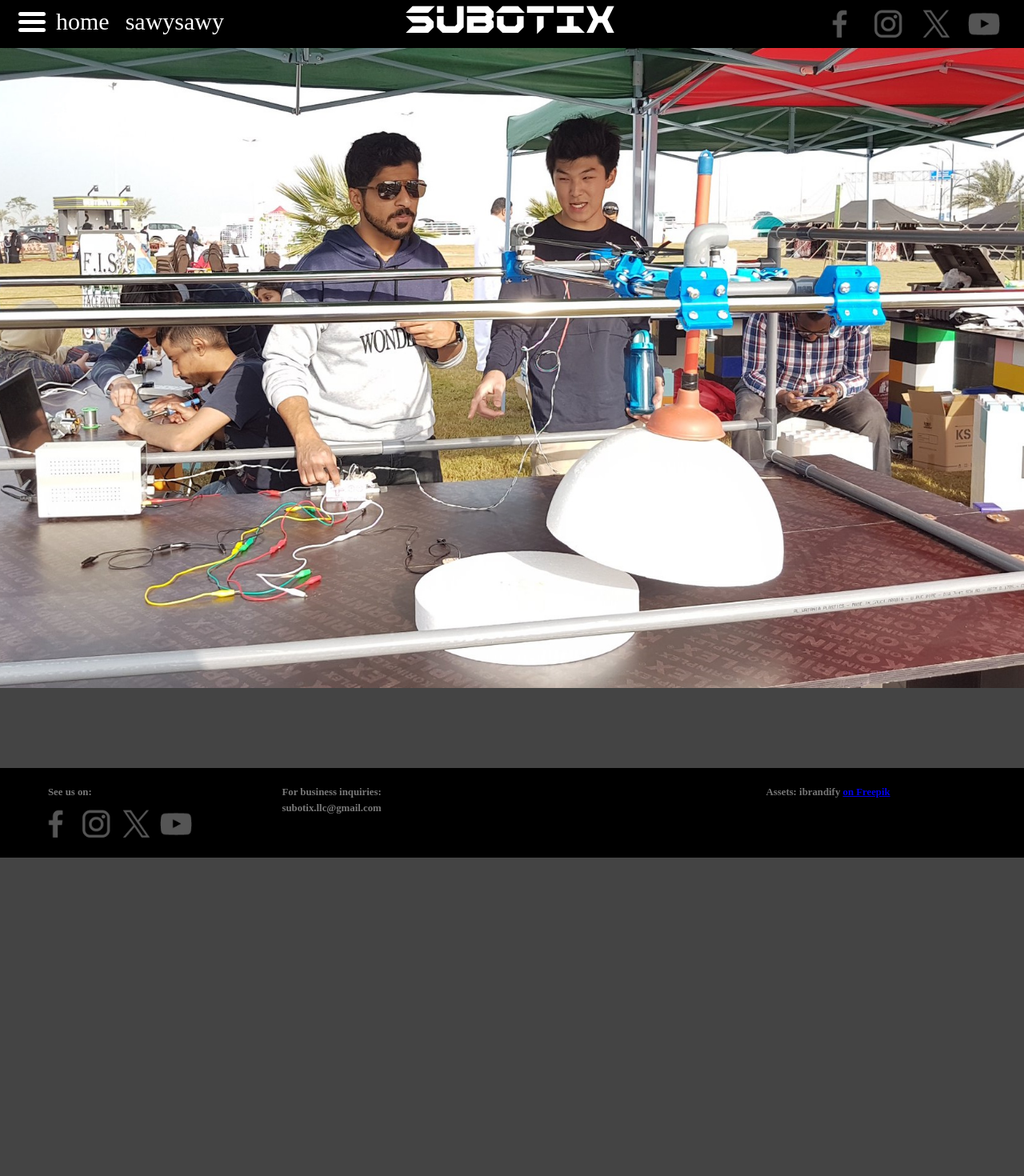
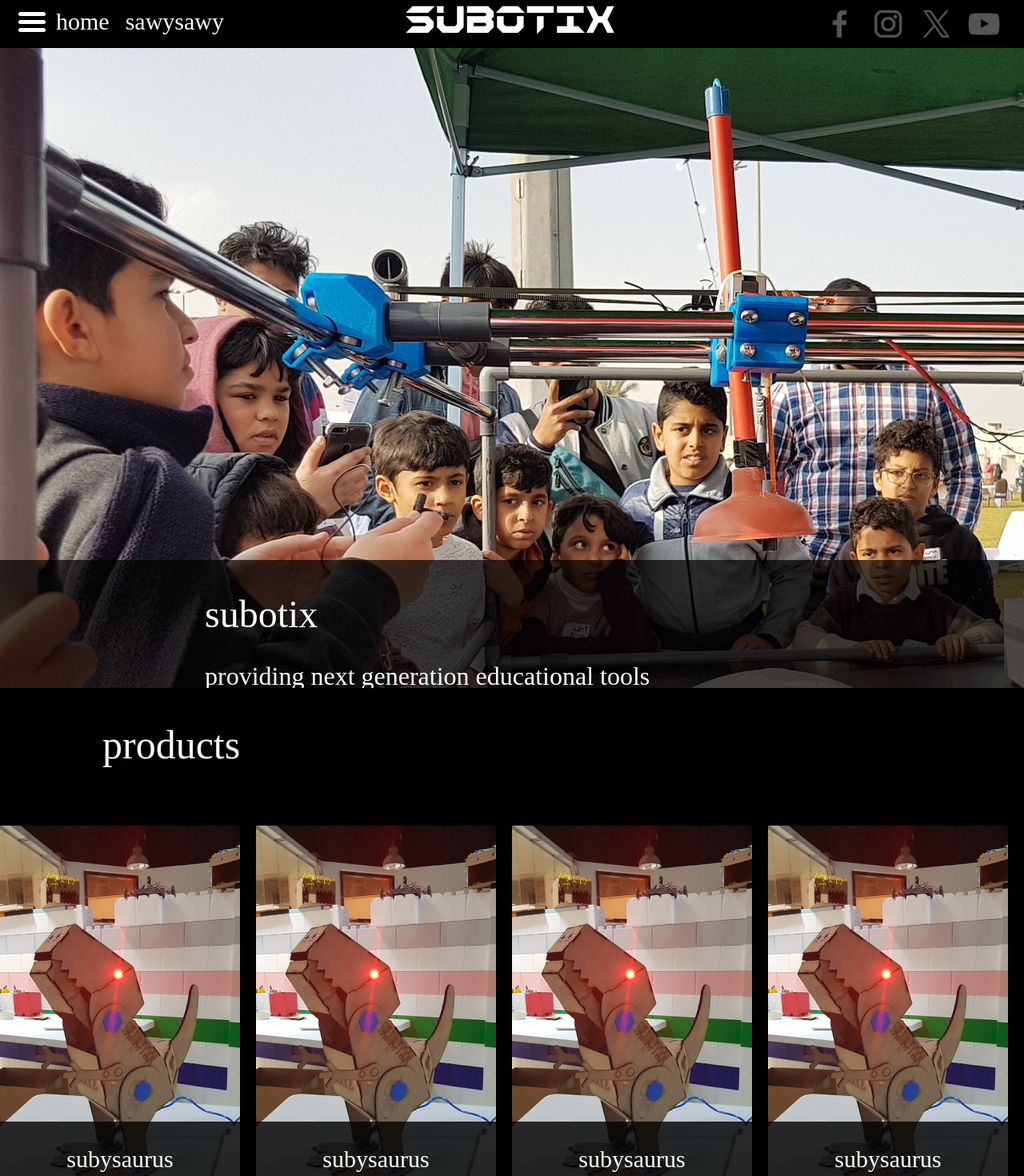
Before and after one commit to Matteo-Y/Subotix_site_legacy, a React (Create React App) app: page /#/ in a window 1280 px wide. Shown: the top 1470 px of the page at 80% size. Before the commit the page ends 1072 px from the top, so only its background shows below. Built offline with nearby package versions, Linux system fonts and the light colour scheme; a web font is replaced by a local one.

Commit message:
product layout

```diff
--- a/src/modules/Footer.js
+++ b/src/modules/Footer.js
@@ -16,7 +16,7 @@ export default function Footer() {
             </p>
         </div>
         <div id="misc-info">
-            <p id="freepik-attr">Assets: ibrandify <a href="https://www.freepik.com/free-vector/mechanical-tools-icons-collection_964718.htm#query=wrench%20svg&position=28&from_view=keyword&track=ais&uuid=ad29bfcb-470d-4891-95fa-9c12fbfc4e7a">on Freepik</a></p>
+
         </div>
     </div>)
 }
--- a/src/modules/Landing.js
+++ b/src/modules/Landing.js
@@ -1,13 +1,29 @@
 import { SAWY_PATH, GALLERY_PATH } from "../App";
-import Slideshow from "./Slideshow";
+import ProductCard from "./ProductCard";
 
 export default function Landing() {
     return (
         <div className="landing-page">
-            <div className="hero section">
-                <img className="banner" src={require("../res/pictures/misc/Banner_0.jpg")} alt="home banner"  loading="lazy"/>
+            <div id="hero-section" className="section">
+                <img className="banner" src={require("../res/pictures/gallery/61.jpg")} alt="home banner"  loading="lazy"/>
+                <div id="hero-infobar">
+                    <h2>subotix</h2>
+                    <h3>providing next generation educational tools</h3>
+                    <p>The standard chunk of Lorem Ipsum used since the 1500s is reproduced below for those interested. Sections 1.10.32 and 1.10.33 from "de Finibus Bonorum et Malorum" by Cicero are also reproduced in their exact original form, accompanied by English versions from the 1914 translation by H. Rackham.</p>
+                </div>
             </div>
-
+            <div id="product-section" className="section">
+                <h2 style={{marginLeft: "10%"}} className="section-title">products</h2>
+                <div id="product-card-display">
+                    <ProductCard productName="subysaurus" img={require("../res/pictures/gallery/5.jpg")}/>
+                    <ProductCard productName="subysaurus" img={require("../res/pictures/gallery/5.jpg")}/>
+                    <ProductCard productName="subysaurus" img={require("../res/pictures/gallery/5.jpg")}/>
+                    <ProductCard productName="subysaurus" img={require("../res/pictures/gallery/5.jpg")}/>
+                </div>
+            </div>
+            <div id="sawy-section" className="section">
+                [insert sawy content]
+            </div>
         </div>
     );
 }
--- /dev/null
+++ b/src/modules/ProductCard.js
@@ -0,0 +1,8 @@
+export default function ProductCard(props) {
+    return <div className="product-card">
+        <img style={{position: "absolute", minHeight: "450px", width: "300px", objectFit: "fill"}} src={props.img} alt="product image"/>
+        <h4 style={{position: "absolute", bottom: "0", backgroundColor: "rgba(0, 0, 0, 0.8)", color: "white", fontSize: "30px", fontWeight: "normal", width: "240px", height: "20px", margin: "0", padding: "30px", textAlign: "center"}}>
+            {props.productName}
+        </h4>
+    </div>
+}
--- a/src/styles/App.css
+++ b/src/styles/App.css
@@ -8,7 +8,7 @@
 }
 @media only screen and (max-width: 600px) {
   h1 {
-    font-size: 35px;
+    font-size: 50px;
   }
   p {
     line-height: 1rem;
@@ -20,7 +20,7 @@
 }
 @media only screen and (min-width: 600px) {
   h1 {
-    font-size: 35px;
+    font-size: 50px;
   }
   p {
     line-height: 1rem;
@@ -53,10 +53,12 @@
   }
 }
 body {
-  background-color: #444;
+  background-color: black;
   font-family: mono-display;
   margin: 0;
   min-width: 500px;
+  transition: all 0.2s;
+  overflow-x: hidden;
 }
 
 #content {
@@ -109,6 +111,7 @@ img {
   }
   .header-element {
     visibility: hidden;
+    width: 0;
   }
 }
 @media only screen and (min-width: 600px) {
@@ -127,6 +130,7 @@ img {
   }
   .header-element {
     visibility: hidden;
+    width: 0;
   }
 }
 @media only screen and (min-width: 768px) {
@@ -145,6 +149,8 @@ img {
   }
   .header-element {
     visibility: hidden;
+    width: auto;
+    opacity: 0;
   }
 }
 @media only screen and (min-width: 992px) {
@@ -163,11 +169,17 @@ img {
   }
   .header-element {
     visibility: visible;
+    width: auto;
     font-family: mono-display;
-    font-size: 30px;
     margin: 0 10px 15px 10px;
+    opacity: 1;
   }
 }
+.header-element {
+  font-size: 30px;
+  transition: all 0s !important;
+}
+
 .head {
   position: relative;
   display: flex;
@@ -257,11 +269,11 @@ button.dropdown-toggle:hover .dropdown-toggle {
 .header-element {
   color: white;
   text-decoration: none;
-  transition: all 0.3s ease-in-out;
 }
 
 .glow-on-hover {
   border-radius: 2px;
+  transition: all 0.5s !important;
 }
 
 .glow-on-hover:hover {
@@ -312,132 +324,102 @@ button.dropdown-toggle:hover .dropdown-toggle {
 
 .section {
   display: flex;
-  flex-direction: row;
-  justify-content: center;
   position: relative;
   width: 100%;
-  margin-bottom: 100px;
-  background-color: black;
+  overflow: hidden;
+  background-color: white;
+  color: black;
 }
 
-.landing-textbox {
-  padding: 0 20px 0 20px;
-}
-
-@media only screen and (max-width: 600px) {
-  .hero {
-    flex-direction: column;
-  }
-  .redirect-section {
-    flex-direction: column-reverse;
-  }
-  .contacts {
-    height: 10rem;
-  }
-  .side-banner {
-    width: 100%;
-  }
-  .landing-textbox {
-    text-align: center;
-  }
-  #gallery-slideshow {
-    width: 100%;
-  }
-}
-@media only screen and (min-width: 600px) {
-  .hero {
-    flex-direction: column;
-  }
-  .redirect-section {
-    flex-direction: column-reverse;
-  }
-  .contacts {
-    height: 10rem;
-  }
-  .side-banner {
-    width: 100%;
-  }
-  .landing-textbox {
-    text-align: center;
-  }
-  #gallery-slideshow {
-    width: 100%;
-  }
-}
-@media only screen and (min-width: 768px) {
-  .hero {
-    height: 100vh;
-    flex-direction: row;
-  }
-  .redirect-section {
-    flex-direction: row;
-  }
-  .reverse {
-    flex-direction: row-reverse;
-  }
-  .contacts {
-    height: 100px;
-  }
-  .side-banner {
-    width: -moz-fit-content;
-    width: fit-content;
-    height: 300px;
-  }
-  .landing-textbox {
-    text-align: left;
-  }
-  #gallery-slideshow {
-    width: 50%;
-    margin-right: 20px;
-  }
-}
-@media only screen and (min-width: 992px) {
-  .hero {
-    height: 100vh;
-    flex-direction: row;
-  }
-  .redirect-section {
-    flex-direction: row;
-  }
-  .reverse {
-    flex-direction: row-reverse;
-  }
-  .contacts {
-    height: 100px;
-  }
-  .side-banner {
-    height: 400px;
-  }
-  .landing-textbox {
-    text-align: left;
-  }
-  #gallery-slideshow {
-    width: 50%;
-    margin-right: 20px;
-  }
-}
-.side-banner {
+.banner {
+  position: absolute;
+  min-height: 100%;
+  min-width: 100%;
   -o-object-fit: cover;
      object-fit: cover;
 }
 
-.banner {
-  height: auto;
-  width: 100%;
-  -o-object-fit: cover;
-     object-fit: cover;
+.section-title {
+  font-size: 50px;
 }
 
-.hero {
-  text-align: left;
+.product-card {
+  position: relative;
+  background-color: #444;
+  height: 450px;
+  width: 300px;
+  margin: 0 20px 20px 0;
+  transition: all 0.2s;
+  overflow: hidden;
 }
 
-.redirect-section {
-  justify-content: center;
-  text-align: left;
-  text-decoration: none;
+.product-card:hover {
+  transform: scale(1.05);
 }
 
+#hero-infobar {
+  position: absolute;
+  bottom: -20vh;
+  height: 40vh;
+  width: 100%;
+  background-color: rgba(0, 0, 0, 0.7);
+  padding: 0 0 0 20%;
+  color: white;
+  z-index: 1;
+  transition: 0.3s;
+}
+
+#hero-infobar:hover {
+  bottom: 0;
+  background-color: rgba(0, 0, 0, 0.9);
+}
+
+#product-section {
+  background-color: black;
+  flex-direction: column;
+}
+
+#product-card-display {
+  width: 100%;
+  display: flex;
+  flex-direction: row;
+  flex-wrap: wrap;
+  justify-content: center;
+  margin-top: 20px;
+  padding: 20px 0 0 0;
+}
+
+#sawy-section {
+  flex-direction: row;
+  justify-content: center;
+  margin-top: 20px;
+  padding: 20vh 0 20vh 0;
+}
+
+@media only screen and (max-width: 600px) {
+  #hero-section {
+    height: 70vh;
+    flex-direction: column;
+  }
+}
+@media only screen and (min-width: 600px) {
+  #hero-section {
+    height: 70vh;
+    flex-direction: column;
+  }
+}
+@media only screen and (min-width: 768px) {
+  #hero-section {
+    height: 100vh;
+    flex-direction: row;
+  }
+}
+@media only screen and (min-width: 992px) {
+  #hero-section {
+    height: 100vh;
+    flex-direction: row;
+  }
+}
 @media only screen and (max-width: 600px) {
   .project-card {
     flex-direction: column-reverse;
--- a/src/styles/App.scss
+++ b/src/styles/App.scss
@@ -12,13 +12,13 @@ $pallette-1: #444;
 $pallette-2: #777;
 
 @media only screen and (max-width: 600px) {
-    h1 {font-size: 35px }
+    h1 {font-size: 50px }
     p { line-height: 1rem; padding-bottom: 30px }
     h2 { margin-bottom: 2rem }
 }
 
 @media only screen and (min-width: 600px) {
-    h1 {font-size: 35px }
+    h1 {font-size: 50px }
     p { line-height: 1rem; padding-bottom: 30px }
     h2 { margin-bottom: 2rem }
 }
@@ -36,10 +36,12 @@ $pallette-2: #777;
 }
 
 body {
-    background-color: $pallette-1;
+    background-color: black;
     font-family: mono-display;
     margin: 0;
     min-width: 500px;
+    transition: all 0.2s;
+    overflow-x: hidden;
 }
 
 #content {
--- a/src/styles/_Landing.scss
+++ b/src/styles/_Landing.scss
@@ -1,72 +1,89 @@
 
 .section {
     display: flex;
+    position: relative;
+    width: 100%;
+    overflow: hidden;
+    background-color: white;
+    color: black;
+}
+
+.banner {
+    position: absolute;
+    min-height: 100%;
+    min-width: 100%;
+    object-fit: cover;
+}
+
+.section-title {
+    font-size: 50px;
+}
+
+.product-card {
+    position: relative;
+    background-color: $pallette-1;
+    height: 450px;
+    width: 300px;
+    margin: 0 20px 20px 0;
+    transition: all 0.2s;
+    overflow: hidden;
+}
+
+.product-card:hover {
+    transform: scale(1.05);
+}
+
+#hero-infobar {
+    position: absolute;
+    bottom: -20vh;
+    height: 40vh;
+    width: 100%;
+    background-color: rgba(0, 0, 0, 0.7);
+    padding: 0 0 0 20%;
+    color: white;
+    z-index: 1;
+    transition: 0.3s;
+}
+
+#hero-infobar:hover {
+    bottom: 0;
+    background-color: rgba(0, 0, 0, 0.9);
+}
+
+#product-section {
+    background-color: black;
+    flex-direction: column;
+}
+
+#product-card-display {
+    width: 100%;
+    display: flex;
+    flex-direction: row;
+    flex-wrap: wrap;
+    justify-content: center;
+    margin-top: 20px;
+    padding: 20px 0 0 0;
+}
+
+#sawy-section {
     flex-direction: row;
     justify-content: center;
-    position: relative;
-    width: 100%;
-    margin-bottom: 100px;
-    background-color: black;
-}
-
-.landing-textbox {
-    padding: 0 20px 0 20px;
+    margin-top: 20px;
+    padding: 20vh 0 20vh 0;
 }
 
 @media only screen and (max-width: 600px) {
-    .hero {  flex-direction: column }
-    .redirect-section { flex-direction: column-reverse }
-    .contacts { height: 10rem }
-    .side-banner {width: 100% }
-    .landing-textbox { text-align: center }
-    #gallery-slideshow { width: 100% }
+    #hero-section { height: 70vh; flex-direction: column }
 }
 
 @media only screen and (min-width: 600px) {
-    .hero { flex-direction: column }
-    .redirect-section { flex-direction: column-reverse }
-    .contacts { height: 10rem }
-    .side-banner {width: 100% }
-    .landing-textbox { text-align: center }
-    #gallery-slideshow { width: 100% }
+    #hero-section { height: 70vh; flex-direction: column }
 }
 
 @media only screen and (min-width: 768px) {
-    .hero { height: 100vh; flex-direction: row }
-    .redirect-section { flex-direction: row }
-    .reverse { flex-direction: row-reverse }
-    .contacts { height: 100px }
-    .side-banner { width: fit-content; height: 300px }
-    .landing-textbox { text-align: left }
-    #gallery-slideshow { width: 50%; margin-right: 20px }
+    #hero-section { height: 100vh; flex-direction: row }
 }
 
 @media only screen and (min-width: 992px) {
-    .hero { height: 100vh; flex-direction: row }
-    .redirect-section { flex-direction: row }
-    .reverse { flex-direction: row-reverse }
-    .contacts { height: 100px }
-    .side-banner { height: 400px }
-    .landing-textbox { text-align: left }
-    #gallery-slideshow { width: 50%; margin-right: 20px }
+    #hero-section { height: 100vh; flex-direction: row }
 }
-
-.side-banner {
-    object-fit: cover;
-}
-
-.banner {
-    height: auto;
-    width: 100%;
-    object-fit: cover;
-}
-
-.hero {
-    text-align: left;
-}
-
-.redirect-section {
-    justify-content: center;
-    text-align: left;
-    text-decoration: none;
-}
```
Also changed, not shown: src/modules/ProjectCard.js (deleted, +0 -13 lines), src/modules/Sawy.js (+2 -37 lines), src/modules/Slideshow.js (deleted, +0 -37 lines), src/styles/_Header.scss (+10 -5 lines), src/res/pictures/gallery/61.jpg (added), 1 other file (tests, documents, lock files or other folders).
